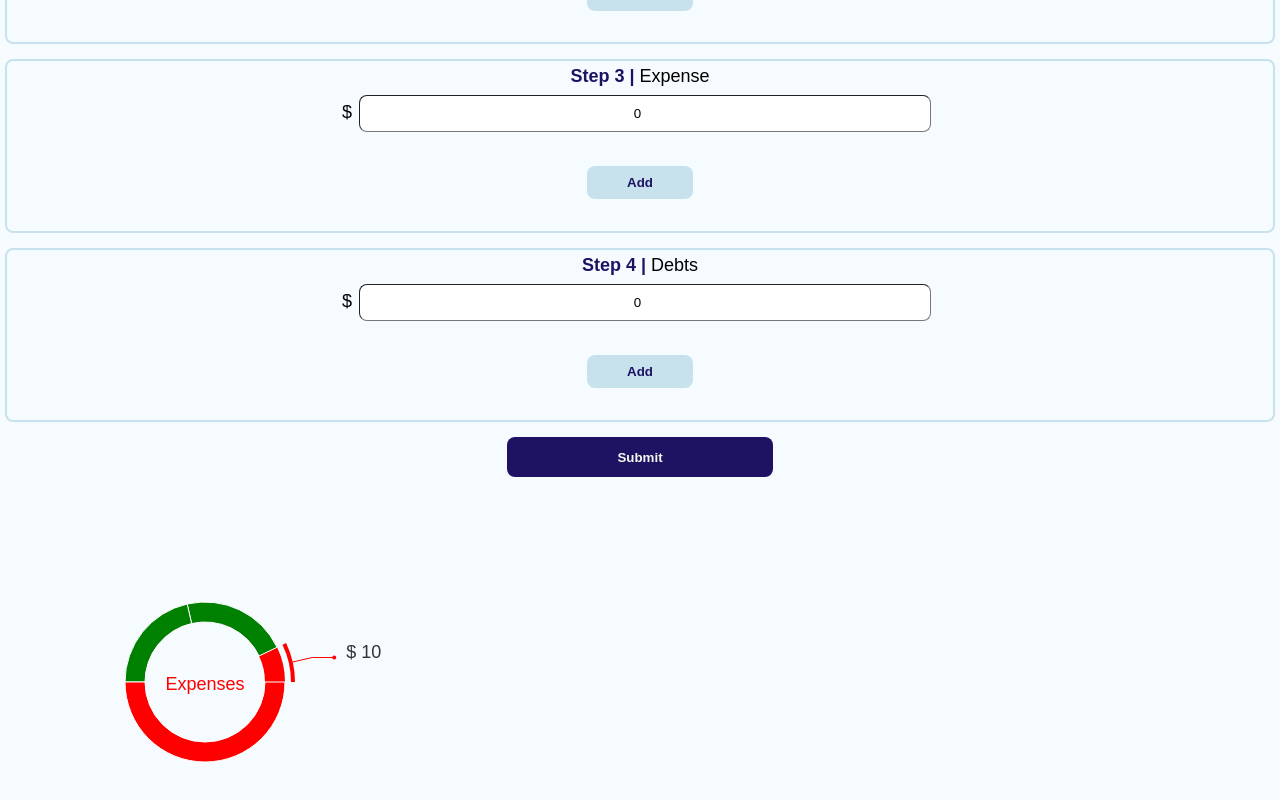
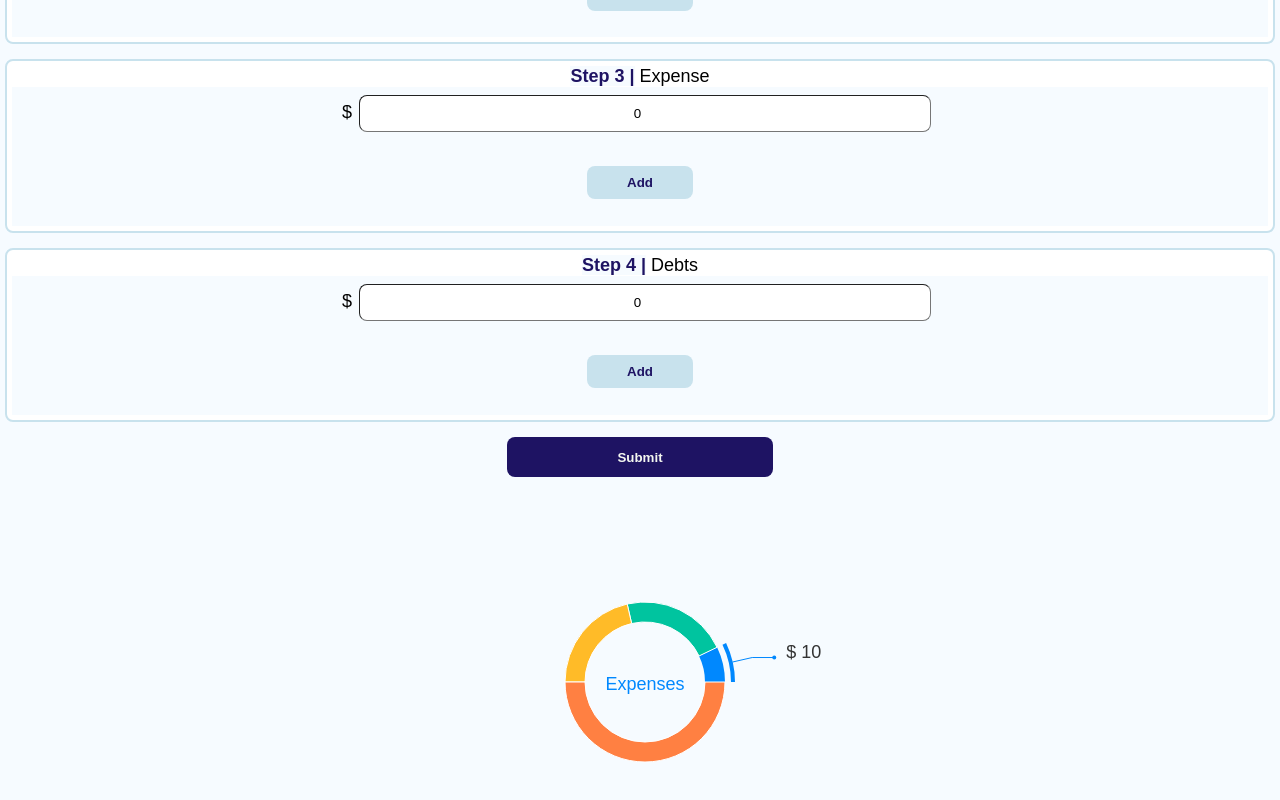
Before and after one commit to Aviakubo/frontend-fin-team-six, a React (Create React App) app: page / in a window 1280 px wide. Shown: the part 466-1266 px from the top of the page. Built offline with nearby package versions, Linux system fonts and the light colour scheme; a web font is replaced by a local one.

Commit message:
centered the donut

```diff
--- a/src/App.css
+++ b/src/App.css
@@ -75,4 +75,5 @@ input {
   border: 2px #C8E2ED solid;
   padding: 5px;
   margin: 5px 5px 15px 5px;
+  background-color: #FFFFFF;
 }
--- a/src/components/Donut.js
+++ b/src/components/Donut.js
@@ -2,10 +2,10 @@ import React, { useCallback, useState } from "react";
 import { PieChart, Pie, Sector } from "recharts";
 
 const data = [
-  { name: "Expenses", value: 10, fill: "red" },
-  { name: "Income", value: 30, fill: "green"},
-  { name: "Asset", value: 30, fill: "green" },
-  { name: "Debt", value: 70, fill: "red"}
+  { name: "Expenses", value: 10, fill: "#0088FE" },
+  { name: "Income", value: 30, fill: "#00C49F"},
+  { name: "Asset", value: 30, fill: "#FFBB28" },
+  { name: "Debt", value: 70, fill: "#FF8042"}
 ];
 
 const renderActiveShape = (props) => {
@@ -89,7 +89,10 @@ export default function App() {
   );
 
   return (
-    <PieChart width={400} height={400}>
+    <PieChart style={{
+      position: 'relative', left: '50%', top: '50%',
+      transform: 'translate(-50%'
+    }} width={400} height={400}>
       <Pie
         activeIndex={activeIndex}
         activeShape={renderActiveShape}
```
